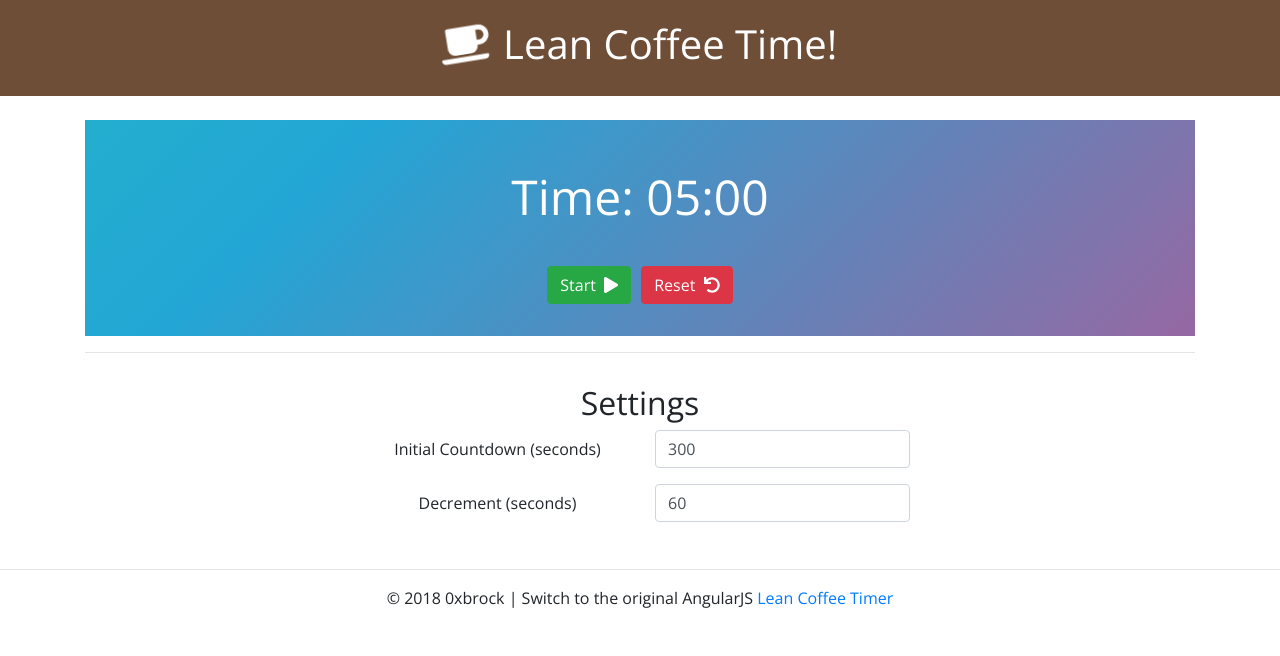
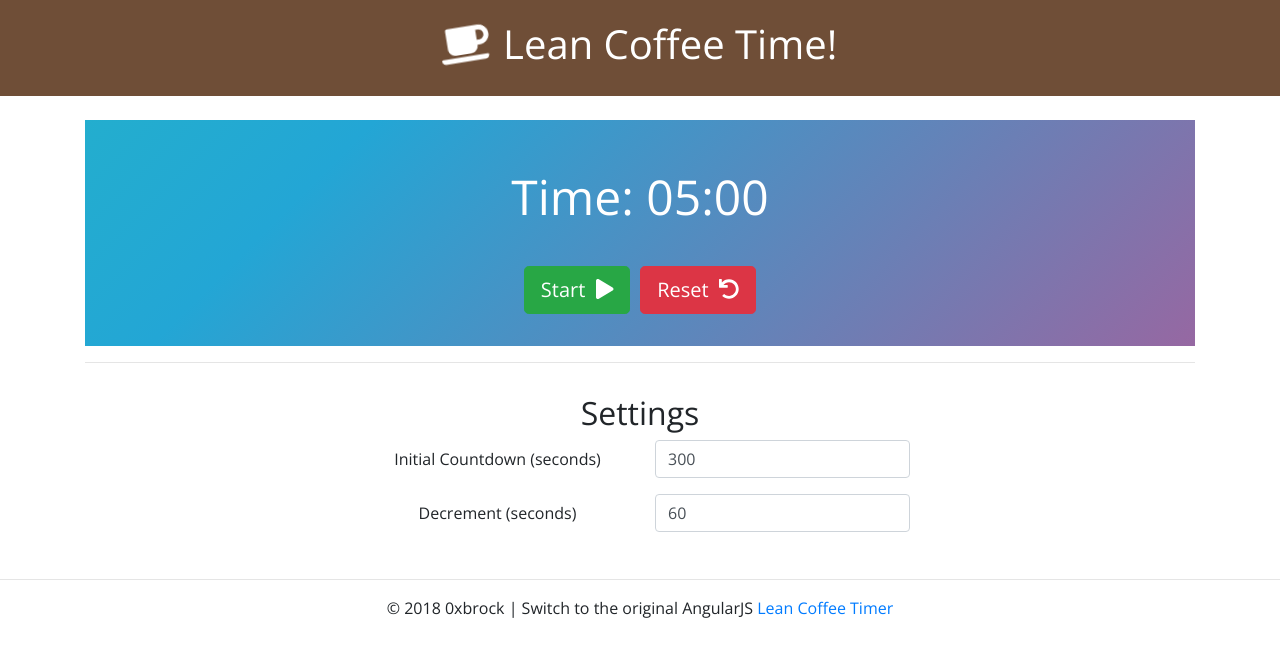
Before and after one commit to 0xbrock/lean-coffee-timer-react, a React (Create React App) app: page / in a window 1280 px wide. Shown: the top 656 px of the page. Built offline with nearby package versions, Linux system fonts and the light colour scheme.

Commit message:
Make buttons larger

```diff
--- a/src/CountdownTimer.js
+++ b/src/CountdownTimer.js
@@ -103,20 +103,20 @@ class CountdownTimer extends Component {
             { !timerAlert &&
             <div className="list-flex">
               {timer &&
-              <button className="btn btn-warning" onClick={() => this.stopTimer1()}>Pause&nbsp;&nbsp;<FontAwesomeIcon icon={faPause} /></button>
+              <button className="btn btn-lg btn-warning" onClick={() => this.stopTimer1()}>Pause&nbsp;&nbsp;<FontAwesomeIcon icon={faPause} /></button>
               }
               { !timer &&
-              <button className="btn btn-success" onClick={() => this.startTimer1()}>Start&nbsp;&nbsp;<FontAwesomeIcon icon={faPlay} /></button>
+              <button className="btn btn-lg btn-success" onClick={() => this.startTimer1()}>Start&nbsp;&nbsp;<FontAwesomeIcon icon={faPlay} /></button>
               }
-              <button className="btn btn-danger" onClick={() => this.resetTimer1()}>Reset&nbsp;&nbsp;<FontAwesomeIcon icon={faUndo} /></button>
+              <button className="btn btn-lg btn-danger" onClick={() => this.resetTimer1()}>Reset&nbsp;&nbsp;<FontAwesomeIcon icon={faUndo} /></button>
             </div>
             }
             { timerAlert &&
               <div className="list-flex">
                 { !forceNext &&
-                <button className="btn btn-warning" onClick={() => this.decrementStart1()}>{countdown - decrement} More?&nbsp;&nbsp;<FontAwesomeIcon icon={faPlay} /></button>
+                <button className="btn btn-lg btn-warning" onClick={() => this.decrementStart1()}>{countdown - decrement} More?&nbsp;&nbsp;<FontAwesomeIcon icon={faPlay} /></button>
                 }
-                <button className="btn btn-danger" onClick={() => this.resetTimer1()}>New Topict&nbsp;&nbsp;<FontAwesomeIcon icon={faUndo} /></button>
+                <button className="btn btn-lg btn-danger" onClick={() => this.resetTimer1()}>New Topict&nbsp;&nbsp;<FontAwesomeIcon icon={faUndo} /></button>
               </div>
             }
           </div>
```
